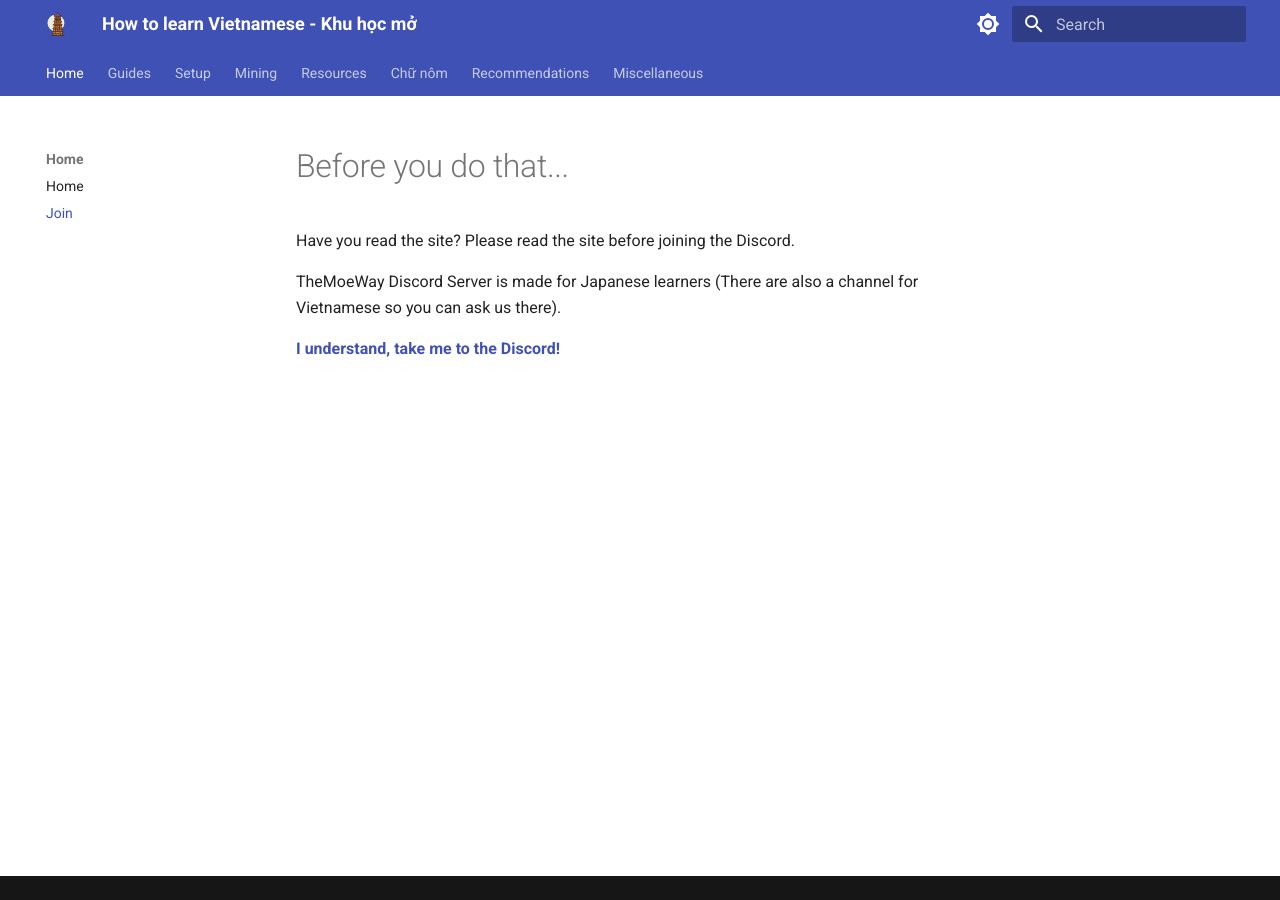
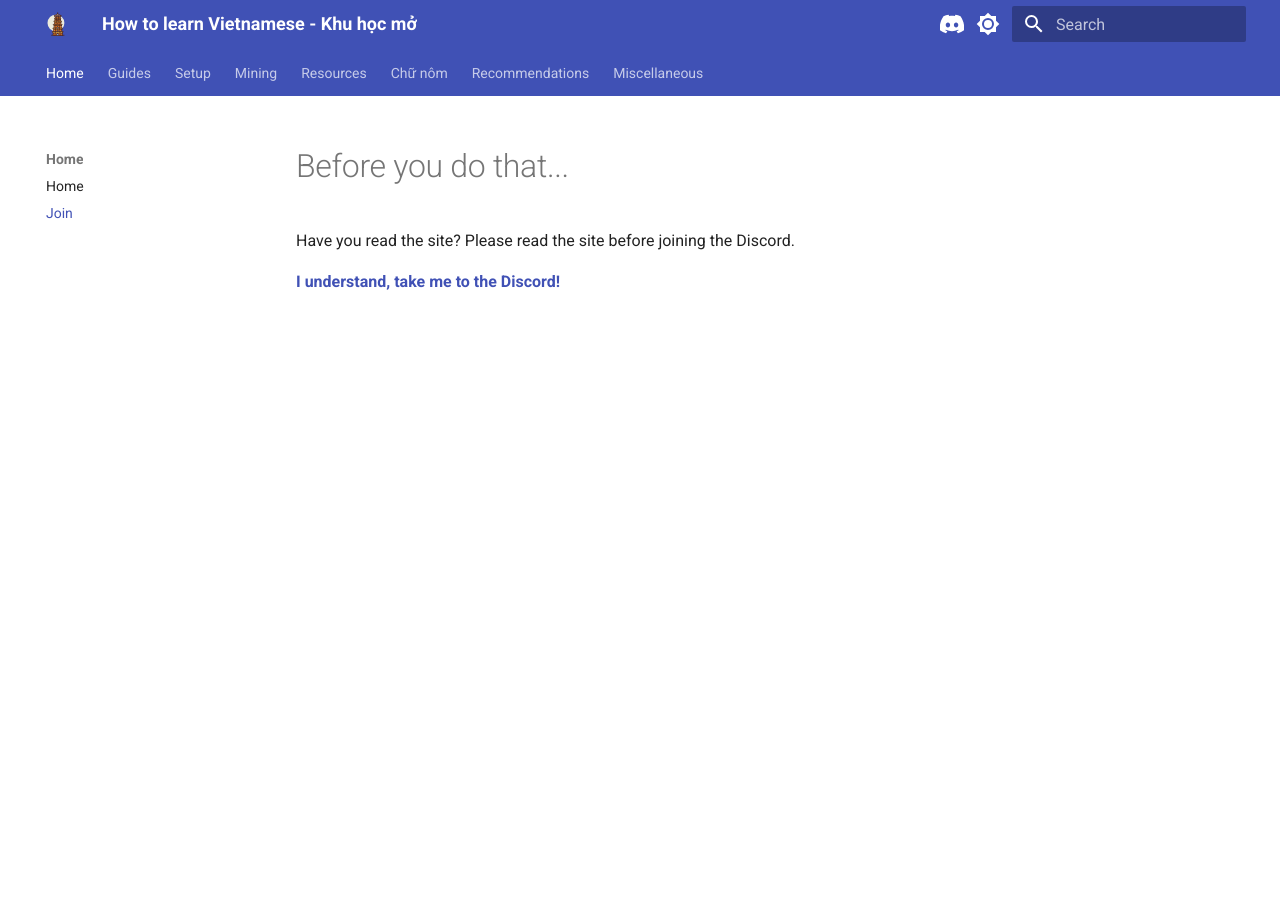
Before and after one commit to daihocmo/learn-vietnamese, an MkDocs documentation site: the page built from docs/join.md, in a window 1280 px wide. Built offline with MkDocs 1.6.1 and Material for MkDocs 9.7.7, drawn with Linux system fonts in a browser that asks for light colours.

Commit message:
UPDATED Discord linl

```diff
--- a/docs/join.md
+++ b/docs/join.md
@@ -2,6 +2,4 @@
 
 Have you read the site? Please read the site before joining the Discord.
 
-TheMoeWay Discord Server is made for Japanese learners (There are also a channel for Vietnamese so you can ask us there).
-
-**[I understand, take me to the Discord!](https://discord.gg/nhqjydaR8j)**
+**[I understand, take me to the Discord!](https://discord.gg/jJjaCH3Bc2)**
--- a/mkdocs.yml
+++ b/mkdocs.yml
@@ -50,6 +50,7 @@
         name: Switch to light mode
   logo: assets/logo.svg
   favicon: assets/vietnam.svg
+  custom_dir: overrides
   features:
     - navigation.tabs
     - navigation.sections
@@ -79,7 +80,7 @@
       permalink: true
 plugins:
   - search
-  - open-in-new-tab
+#  - open-in-new-tab
 
 extra:
   generator: false
--- /dev/null
+++ b/overrides/main.html
@@ -0,0 +1,74 @@
+{% extends "base.html" %}
+
+
+
+{% block analytics %}
+<!-- Global site tag (gtag.js) - Google Analytics -->
+<script async src="https://www.googletagmanager.com/gtag/js?id=G-6M8XGSMGX2"></script>
+<script>
+  window.dataLayer = window.dataLayer || [];
+  function gtag(){dataLayer.push(arguments);}
+  gtag('js', new Date());
+
+  gtag('config', 'G-6M8XGSMGX2');
+</script>
+
+
+
+
+
+<script async src="https://pagead2.googlesyndication.com/pagead/js/adsbygoogle.js?client=ca-pub-7374918663808833"
+     crossorigin="anonymous"></script>
+
+{% endblock %}
+
+{% block lang_switcher %}
+<script>
+
+// console.log("Script loaded"); // Check if script is loaded
+
+// function language_selector() {
+//     console.log("language_selector function called");
+// }
+
+// language_selector(); // Call the function initially
+
+// const observer = new MutationObserver(language_selector);
+// observer.observe(document.documentElement, { childList: true, subtree: true });
+
+
+// </script>
+{% endblock %}
+
+{% block site_nav %}
+
+{% if nav %}
+{% if page and page.meta and page.meta.hide %}
+{% set hidden = "hidden" if "navigation" in page.meta.hide %}
+{% endif %}
+<div class="md-sidebar md-sidebar--primary" data-md-component="navigation" {{ hidden }}>
+    <div class="md-sidebar__scrollwrap">
+        <div class="md-sidebar__inner">
+            {% include "partials/nav.html" %}
+        </div>
+    </div>
+</div>
+{% endif %}
+
+{% if page.toc and not "toc.integrate" in features %}
+{% if page and page.meta and page.meta.hide %}
+{% set hidden = "hidden" if "toc" in page.meta.hide %}
+{% endif %}
+<div class="md-sidebar md-sidebar--secondary" data-md-component="sidebar" {{ hidden }}>
+    <div class="md-sidebar__scrollwrap">
+
+       <!-- <a href="/donate"><img width="100%" src="/img/donate.png"></a> -->
+        <div class="md-sidebar__inner">
+            <br>
+            {% include "partials/toc.html" %}
+        </div>
+    </div>
+</div>
+{% endif %}
+
+{% endblock %}
--- /dev/null
+++ b/overrides/partials/header.html
@@ -0,0 +1,124 @@
+<!--
+  Copyright (c) 2016-2021 Martin Donath <martin.donath@squidfunk.com>
+  Permission is hereby granted, free of charge, to any person obtaining a copy
+  of this software and associated documentation files (the "Software"), to
+  deal in the Software without restriction, including without limitation the
+  rights to use, copy, modify, merge, publish, distribute, sublicense, and/or
+  sell copies of the Software, and to permit persons to whom the Software is
+  furnished to do so, subject to the following conditions:
+  The above copyright notice and this permission notice shall be included in
+  all copies or substantial portions of the Software.
+  THE SOFTWARE IS PROVIDED "AS IS", WITHOUT WARRANTY OF ANY KIND, EXPRESS OR
+  IMPLIED, INCLUDING BUT NOT LIMITED TO THE WARRANTIES OF MERCHANTABILITY,
+  FITNESS FOR A PARTICULAR PURPOSE AND NON-INFRINGEMENT. IN NO EVENT SHALL THE
+  AUTHORS OR COPYRIGHT HOLDERS BE LIABLE FOR ANY CLAIM, DAMAGES OR OTHER
+  LIABILITY, WHETHER IN AN ACTION OF CONTRACT, TORT OR OTHERWISE, ARISING
+  FROM, OUT OF OR IN CONNECTION WITH THE SOFTWARE OR THE USE OR OTHER DEALINGS
+  IN THE SOFTWARE.
+-->
+
+<!-- Header -->
+<header class="md-header" data-md-component="header">
+  <nav class="md-header__inner md-grid" aria-label="{{ lang.t('header.title') }}">
+
+    <!-- Link to home -->
+    <a href="{{ config.extra.homepage | d(nav.homepage.url, true) | url }}" title="{{ config.site_name | e }}"
+      class="md-header__button md-logo" aria-label="{{ config.site_name }}" data-md-component="logo">
+      {% include "partials/logo.html" %}
+    </a>
+
+    <!-- Button to open drawer -->
+    <label class="md-header__button md-icon" for="__drawer">
+      {% include ".icons/material/menu" ~ ".svg" %}
+    </label>
+
+    <!-- Header title -->
+    <div class="md-header__title" data-md-component="header-title">
+      <div class="md-header__ellipsis">
+        <div class="md-header__topic">
+          <span class="md-ellipsis">
+            {{ config.site_name }}
+          </span>
+        </div>
+        <div class="md-header__topic" data-md-component="header-topic">
+          <span class="md-ellipsis">
+            {% if page and page.meta and page.meta.title %}
+            {{ page.meta.title }}
+            {% else %}
+            {{ page.title }}
+            {% endif %}
+          </span>
+        </div>
+      </div>
+    </div>
+
+    <!-- Discord icon that links to discord-->
+    <label class="md-icon">
+      <a href="https://daihocmo.github.io/learn-vietnamese/join">
+        {% include ".icons/fontawesome/brands/discord.svg" %}
+      </a>
+    </label>
+
+
+    <!-- Color palette -->
+    {% if not config.theme.palette is mapping %}
+    <form class="md-header__option" data-md-component="palette">
+      {% for option in config.theme.palette %}
+      {% set primary = option.primary | replace(" ", "-") | lower %}
+      {% set accent = option.accent | replace(" ", "-") | lower %}
+      <input class="md-option" data-md-color-media="{{ option.media }}" data-md-color-scheme="{{ option.scheme }}"
+        data-md-color-primary="{{ primary }}" data-md-color-accent="{{ accent }}" type="radio" name="__palette"
+        id="__palette_{{ loop.index }}" />
+      {% if option.toggle %}
+      <label class="md-header__button md-icon" title="{{ option.toggle.name }}"
+        for="__palette_{{ loop.index0 or loop.length }}" hidden>
+        {% include ".icons/" ~ option.toggle.icon ~ ".svg" %}
+      </label>
+      {% endif %}
+      {% endfor %}
+    </form>
+    {% endif %}
+
+    <!-- Site language selector -->
+    {% if config.extra.alternate %}
+    <div class="md-header__option">
+      </form>
+      <div class="md-select">
+        {% set icon = config.theme.icon.alternate or "material/translate" %}
+        <button class="md-header__button md-icon">
+          {% include ".icons/" ~ icon ~ ".svg" %}
+        </button>
+        <div class="md-select__inner">
+          <ul class="md-select__list">
+            {% for alt in config.extra.alternate %}
+            <li class="md-select__item">
+              <a href="{{ alt.link | url }}" hreflang="{{ alt.lang }}" class="md-select__link language-select-link">
+                {{ alt.name }}
+              </a>
+            </li>
+            {% endfor %}
+          </ul>
+        </div>
+      </div>
+    </div>
+    {% endif %}
+
+    <!-- Button to open search modal -->
+    {% if "material/search" in config["plugins"] %}
+    <label class="md-header__button md-icon" for="__search">
+      {% include ".icons/material/magnify.svg" %}
+    </label>
+
+    <!-- Search interface -->
+    {% include "partials/search.html" %}
+    {% endif %}
+
+    <!-- Repository information -->
+    {% if config.repo_url %}
+    <div class="md-header__source">
+      {% include "partials/source.html" %}
+    </div>
+    {% endif %}
+  </nav>
+
+</header>
--- /dev/null
+++ b/overrides/partials/header1.html
@@ -0,0 +1,80 @@
+<!--
+  Copyright (c) 2016-2020 Martin Donath <martin.donath@squidfunk.com>
+  Permission is hereby granted, free of charge, to any person obtaining a copy
+  of this software and associated documentation files (the "Software"), to
+  deal in the Software without restriction, including without limitation the
+  rights to use, copy, modify, merge, publish, distribute, sublicense, and/or
+  sell copies of the Software, and to permit persons to whom the Software is
+  furnished to do so, subject to the following conditions:
+  The above copyright notice and this permission notice shall be included in
+  all copies or substantial portions of the Software.
+  THE SOFTWARE IS PROVIDED "AS IS", WITHOUT WARRANTY OF ANY KIND, EXPRESS OR
+  IMPLIED, INCLUDING BUT NOT LIMITED TO THE WARRANTIES OF MERCHANTABILITY,
+  FITNESS FOR A PARTICULAR PURPOSE AND NON-INFRINGEMENT. IN NO EVENT SHALL THE
+  AUTHORS OR COPYRIGHT HOLDERS BE LIABLE FOR ANY CLAIM, DAMAGES OR OTHER
+  LIABILITY, WHETHER IN AN ACTION OF CONTRACT, TORT OR OTHERWISE, ARISING
+  FROM, OUT OF OR IN CONNECTION WITH THE SOFTWARE OR THE USE OR OTHER DEALINGS
+  IN THE SOFTWARE.
+-->
+
+<!-- Mitigate bug: https://github.com/mkdocs/mkdocs/issues/2191 -->
+{% set site_url = config.site_url | d(nav.homepage.url, true) | url %}
+{% if not config.use_directory_urls and site_url[0] == site_url[-1] == "." %}
+{% set site_url = site_url ~ "/index.html" %}
+{% endif %}
+
+<!-- Application header -->
+<header class="md-header" data-md-component="header">
+
+    <!-- Top-level navigation -->
+    <nav class="md-header-nav md-grid" aria-label="{{ lang.t('header.title') }}">
+
+        <!-- Link to home -->
+        <a href="{{ site_url }}" title="{{ config.site_name | e }}" class="md-header-nav__button md-logo"
+            aria-label="{{ config.site_name }}">
+            {% include "partials/logo.html" %}
+        </a>
+
+        <!-- Button to open drawer -->
+        <label class="md-header-nav__button md-icon" for="__drawer">
+            {% include ".icons/material/menu" ~ ".svg" %}
+        </label>
+
+        <!-- Header title -->
+        <div class="md-header-nav__title" data-md-component="header-title">
+            <div class="md-header-nav__ellipsis">
+                <div class="md-header-nav__topic">
+                    <span class="md-ellipsis">
+                        <a href="{{ site_url }}">{{ config.site_name }}</a>
+                    </span>
+                </div>
+                <div class="md-header-nav__topic">
+                    <span class="md-ellipsis">
+                        {% if page and page.meta and page.meta.title %}
+                        {{ page.meta.title }}
+                        {% else %}
+                        {{ page.title }}
+                        {% endif %}
+                    </span>
+                </div>
+            </div>
+        </div>
+
+        <!-- Button to open search dialogue -->
+        {% if "search" in config["plugins"] %}
+        <label class="md-header-nav__button md-icon" for="__search">
+            {% include ".icons/material/magnify.svg" %}
+        </label>
+
+        <!-- Search interface -->
+        {% include "partials/search.html" %}
+        {% endif %}
+
+        <!-- Repository information -->
+        {% if config.repo_url %}
+        <div class="md-header-nav__source">
+            {% include "partials/source.html" %}
+        </div>
+        {% endif %}
+    </nav>
+</header>
```
Also changed, not shown: overrides/partials/footer.html (added).
